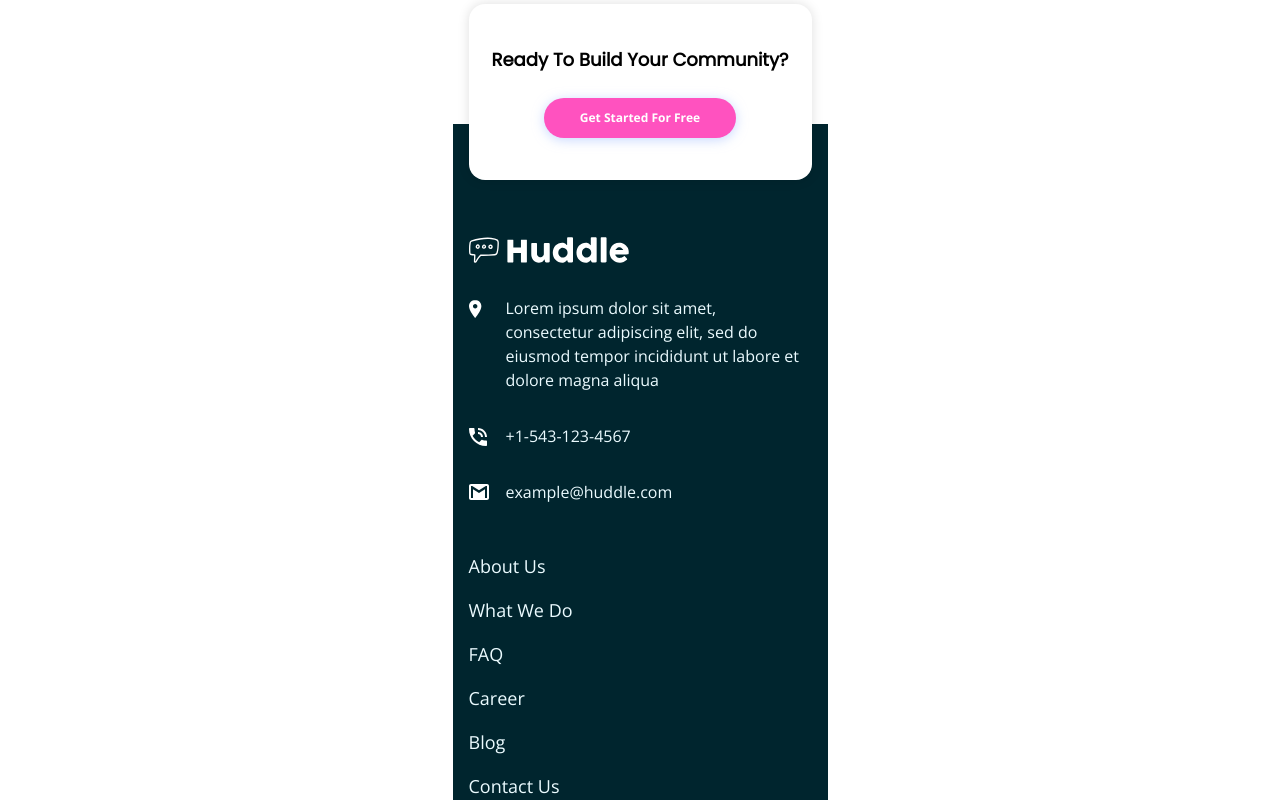
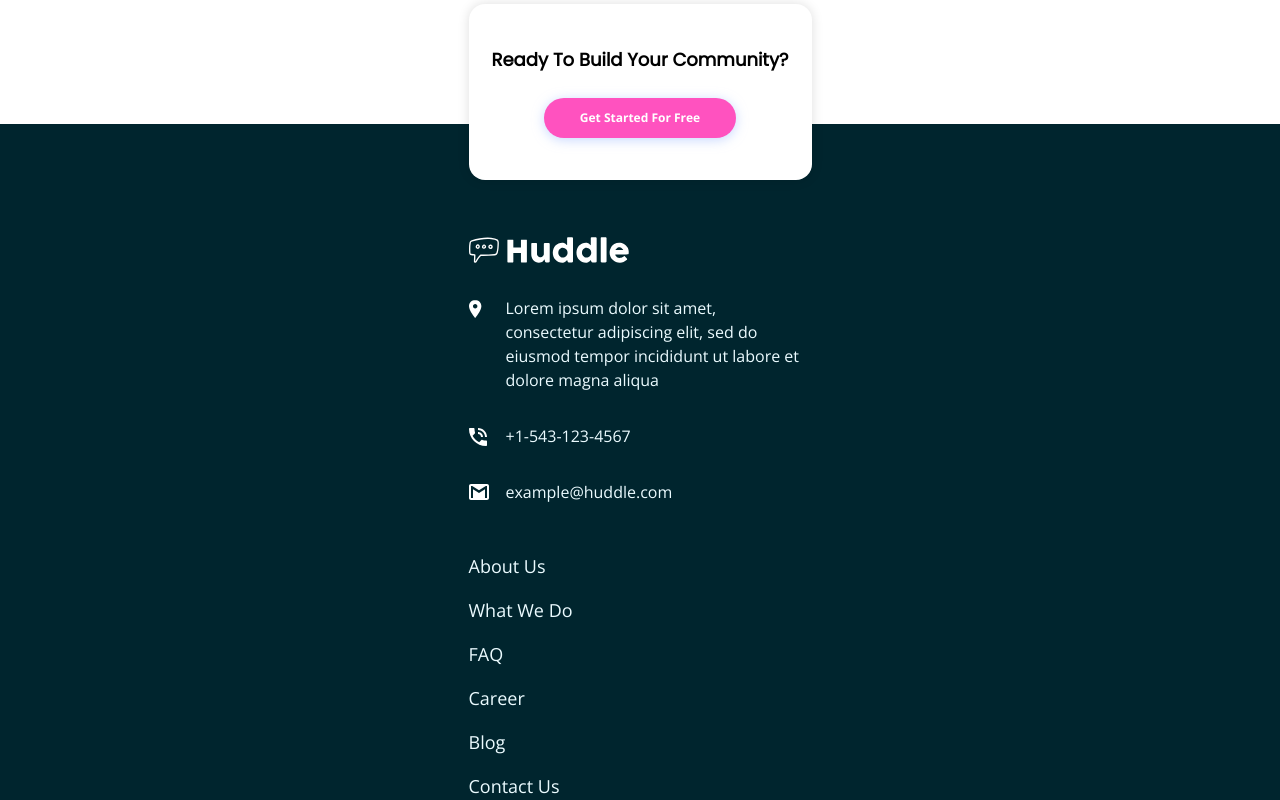
Before and after one commit to palmeiroerick/huddle-landing-page-with-alternating-feature-blocks, a Next.js app: page / in a window 1280 px wide. Shown: the part 2440-3240 px from the top of the page. Built offline with nearby package versions, Linux system fonts and the light colour scheme.

Commit message:
style: add desktop styles to footer component

```diff
--- a/components/Footer/index.tsx
+++ b/components/Footer/index.tsx
@@ -6,16 +6,18 @@ import SocialIcons from "../SocialIcons";
 
 const Footer = () => {
   return (
-    <footer className="m-auto flex w-[375px] flex-col gap-12 bg-veryDarkCyan px-4 pt-28 pb-16 text-veryPaleCyan">
-      <section className="flex flex-col gap-8">
+    <footer className="bg-veryDarkCyan">
+      <div className="m-auto flex w-[375px] flex-col gap-12 px-4 lg:px-0 pb-16 pt-28 text-veryPaleCyan lg:w-[1280px] lg:flex-row lg:justify-between">
+        <section className="flex flex-col gap-8 lg:w-96 lg:gap-6">
           <Logo white />
           <Contact />
         </section>
         <Links />
-      <section className="flex flex-col gap-6 items-center">
+        <section className="flex flex-col items-center gap-6 lg:mt-[52px] lg:w-72 lg:items-start lg:justify-between lg:h-52">
           <SocialIcons />
           <Copyright />
         </section>
+      </div>
     </footer>
   );
 };
```
Lines whose indentation alone changed are shown as unchanged.
